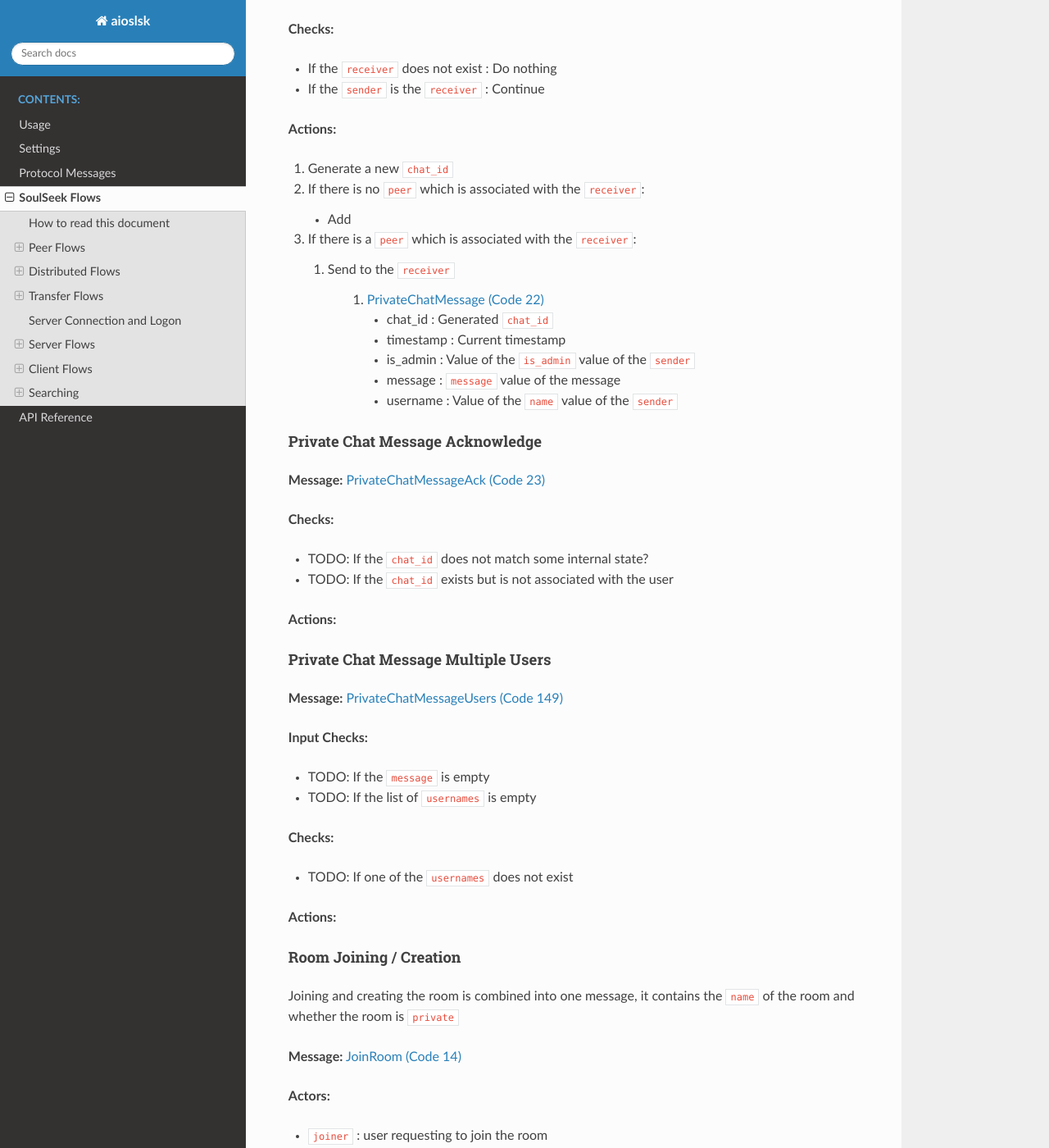
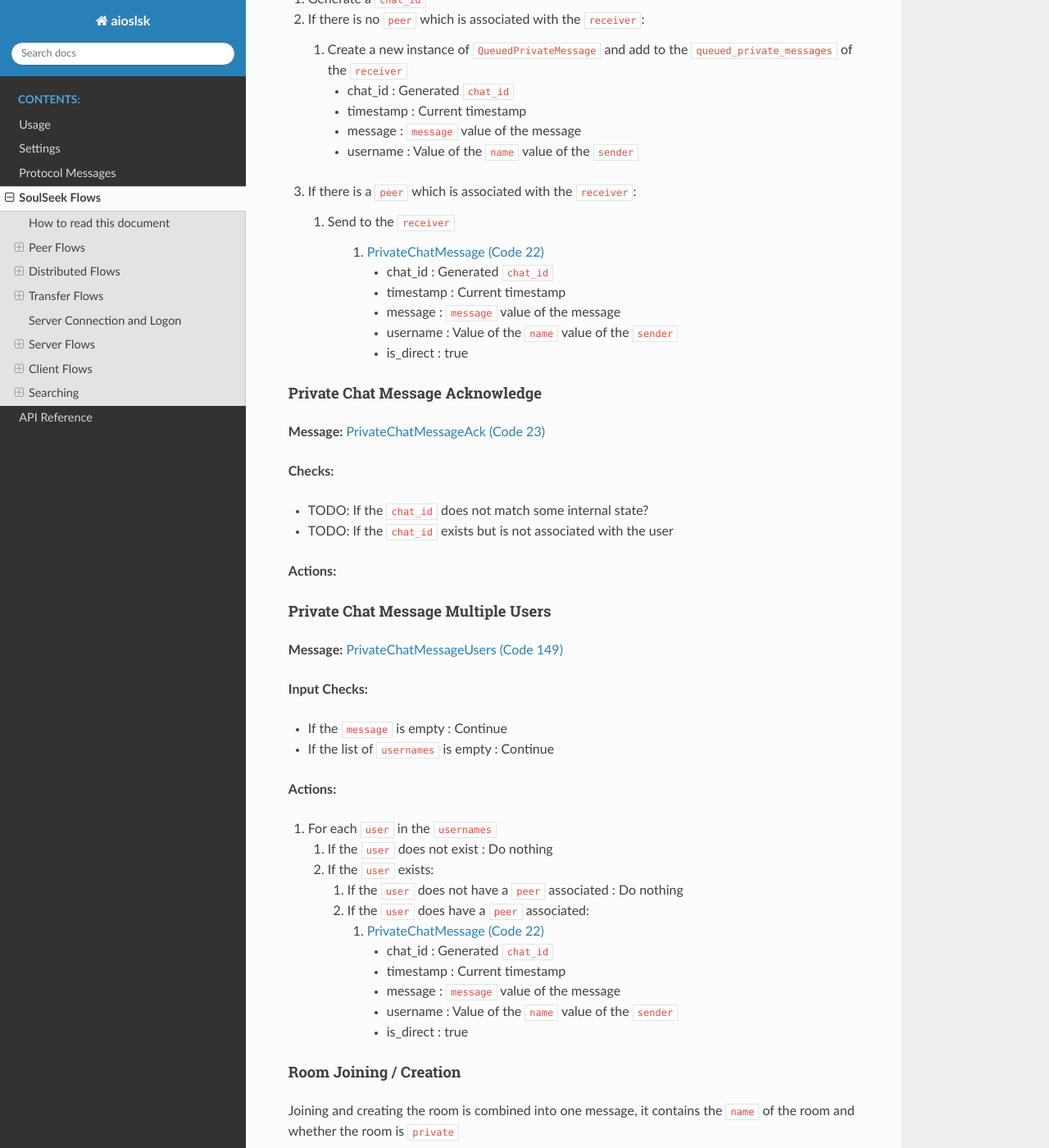
Before and after one commit to JurgenR/aioslsk, a Sphinx documentation site: the page built from docs/source/SOULSEEK.rst, in a window 1280 px wide and 1400 px high, scrolled down 20341 px. Shown: the whole window at 82% size. Built offline with Sphinx 7.4.7 and the Read the Docs theme 2.0.0, drawn with Linux system fonts in a browser that asks for light colours; some of the changed text lies outside the part shown.

Commit message:
docs: corrections and add delivery of queued private messages

```diff
--- a/docs/source/SOULSEEK.rst
+++ b/docs/source/SOULSEEK.rst
@@ -445,15 +445,6 @@
 +-----------+--------+-----------+--------------------------------------------------------+
 | timestamp | int    | <not set> | Timestamp that the send sent the message to the server |
 +-----------+--------+-----------+--------------------------------------------------------+
-| is_admin  | bool   | false     | Whether the user sending the message is an admin       |
-+-----------+--------+-----------+--------------------------------------------------------+
-
-
-.. note::
-
-   In reality this is the same message as :ref:`PrivateChatMessage` but is described here to more easily differentiate.
-
-   The only unknown is whether the ``is_admin`` value is stored at the time the message was sent or it retrieved at time of actually sending the message to the receiver.
 
 
 **UserStatus enumeration**
@@ -608,12 +599,12 @@
       * status : ``UserStatus.OFFLINE``
 
 
-Message Received
-~~~~~~~~~~~~~~~~
-
-**Actors:**
-
-* ``peer`` : A peer connection over which a valid message was sent
+Protocol Message Received
+~~~~~~~~~~~~~~~~~~~~~~~~~
+
+**Actors:**
+
+* ``peer`` : A peer connection over which a valid protocol message was sent
 
 **Checks:**
 
@@ -686,12 +677,13 @@
        * greeting : value from ``motd``
        * md5hash : md5hash of the ``password`` of the ``user``
 
-   2. :ref:`function-room-list-update`
-   3. :ref:`ParentMinSpeed` : value from ``parent_min_speed``
-   4. :ref:`ParentSpeedRatio` : value from ``parent_speed_ratio``
-   5. :ref:`WishlistInterval` : value from ``wishlist_interval``
-   6. :ref:`PrivilegedUsers` : list of ``privileged_users``
-   7. :ref:`ExcludedSearchPhrases` : list of ``excluded_search_phrases``
+   2. :ref:`function-send-queued-messages`
+   3. :ref:`function-room-list-update`
+   4. :ref:`ParentMinSpeed` : value from ``parent_min_speed``
+   5. :ref:`ParentSpeedRatio` : value from ``parent_speed_ratio``
+   6. :ref:`WishlistInterval` : value from ``wishlist_interval``
+   7. :ref:`PrivilegedUsers` : list of ``privileged_users``
+   8. :ref:`ExcludedSearchPhrases` : list of ``excluded_search_phrases``
 
 
 Set Listening Ports
@@ -943,10 +935,15 @@
 
 **Actions:**
 
-1. Generate a new ``chat_id``
+1. Generate a ``chat_id``
 2. If there is no ``peer`` which is associated with the ``receiver``:
 
-   * Add
+   1. Create a new instance of ``QueuedPrivateMessage`` and add to the ``queued_private_messages`` of the ``receiver``
+
+      * chat_id : Generated ``chat_id``
+      * timestamp : Current timestamp
+      * message : ``message`` value of the message
+      * username : Value of the ``name`` value of the ``sender``
 
 3. If there is a ``peer`` which is associated with the ``receiver``:
 
@@ -956,9 +953,9 @@
 
           * chat_id : Generated ``chat_id``
           * timestamp : Current timestamp
-          * is_admin : Value of the ``is_admin`` value of the ``sender``
           * message : ``message`` value of the message
           * username : Value of the ``name`` value of the ``sender``
+          * is_direct : true
 
 
 Private Chat Message Acknowledge
@@ -981,15 +978,26 @@
 
 **Input Checks:**
 
-* TODO: If the ``message`` is empty
-* TODO: If the list of ``usernames`` is empty
-
-**Checks:**
-
-* TODO: If one of the ``usernames`` does not exist
-
-**Actions:**
-
+* If the ``message`` is empty : Continue
+* If the list of ``usernames`` is empty : Continue
+
+**Actions:**
+
+1. For each ``user`` in the ``usernames``
+
+   1. If the ``user`` does not exist : Do nothing
+   2. If the ``user`` exists:
+
+      1. If the ``user`` does not have a ``peer`` associated : Do nothing
+      2. If the ``user`` does have a ``peer`` associated:
+
+         1. :ref:`PrivateChatMessage`
+
+            * chat_id : Generated ``chat_id``
+            * timestamp : Current timestamp
+            * message : ``message`` value of the message
+            * username : Value of the ``name`` value of the ``sender``
+            * is_direct : true
 
 
 Room Joining / Creation
@@ -1819,6 +1827,28 @@
    Step 2, informing the user itself of the status update, is effectively only executed when the status is changed to the away status. As such this message is only sent when a user changes his status from online to away. This seems to be a bug in the server.
 
 
+.. _function-send-queued-messages:
+
+Function: Send Queued Messages
+~~~~~~~~~~~~~~~~~~~~~~~~~~~~~~
+
+**Actors:**
+
+* ``receiver`` user that the queued messages need to be delivered to
+
+**Actions:**
+
+1. For each messages in the ``queued_private_messages`` of the ``receiver``
+
+   1. :ref:`PrivateChatMessage`
+
+      * chat_id : ``chat_id`` value of the queued message
+      * timestamp : ``timestamp`` value of the message
+      * message : ``message`` value of the queued message
+      * username : ``username``
+      * is_direct : false
+
+
 .. _function-room-list-update:
 
 Function: Send Room List Update
@@ -2068,14 +2098,16 @@
 
 **Actions:**
 
-1. Server to ``receiver``:
-
-   1. Send :ref:`PrivateChatMessage` (username = ``server``, is_admin = ``true``, chat_id = ``<generated>``, message = ``message``)
-
-2. ``receiver`` to server:
-
-   1. :ref:`PrivateChatMessageAck` (chat_id = ``<chat_id from received message>``)
-
+1. Generate a ``chat_id``
+2. Server to ``receiver``:
+
+   1. Send :ref:`PrivateChatMessage`
+
+      * chat_id : Generated ``chat_id``
+      * timestamp : Current timestamp
+      * username : ``server``
+      * message = ``message``
+      * is_direct = true
 
 
 Client Flows
```
Also changed, not shown: 2 other files.
